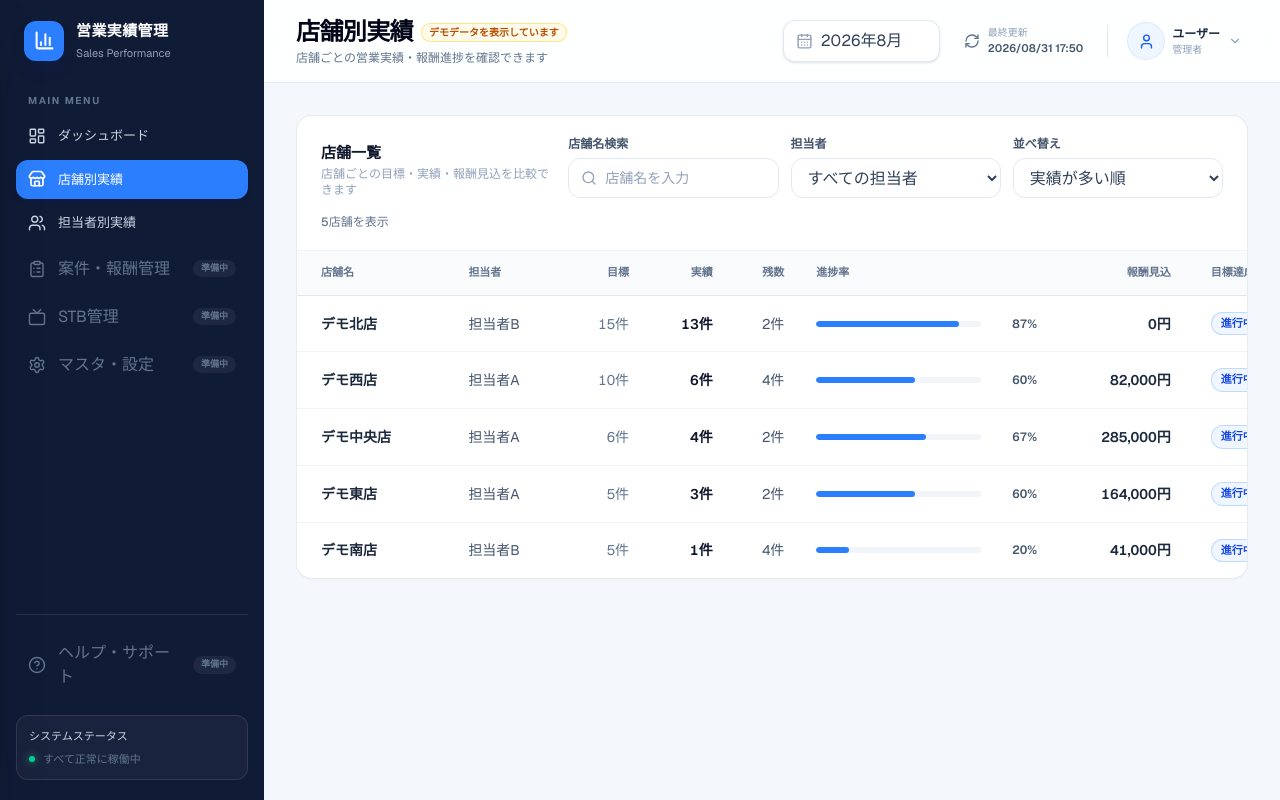
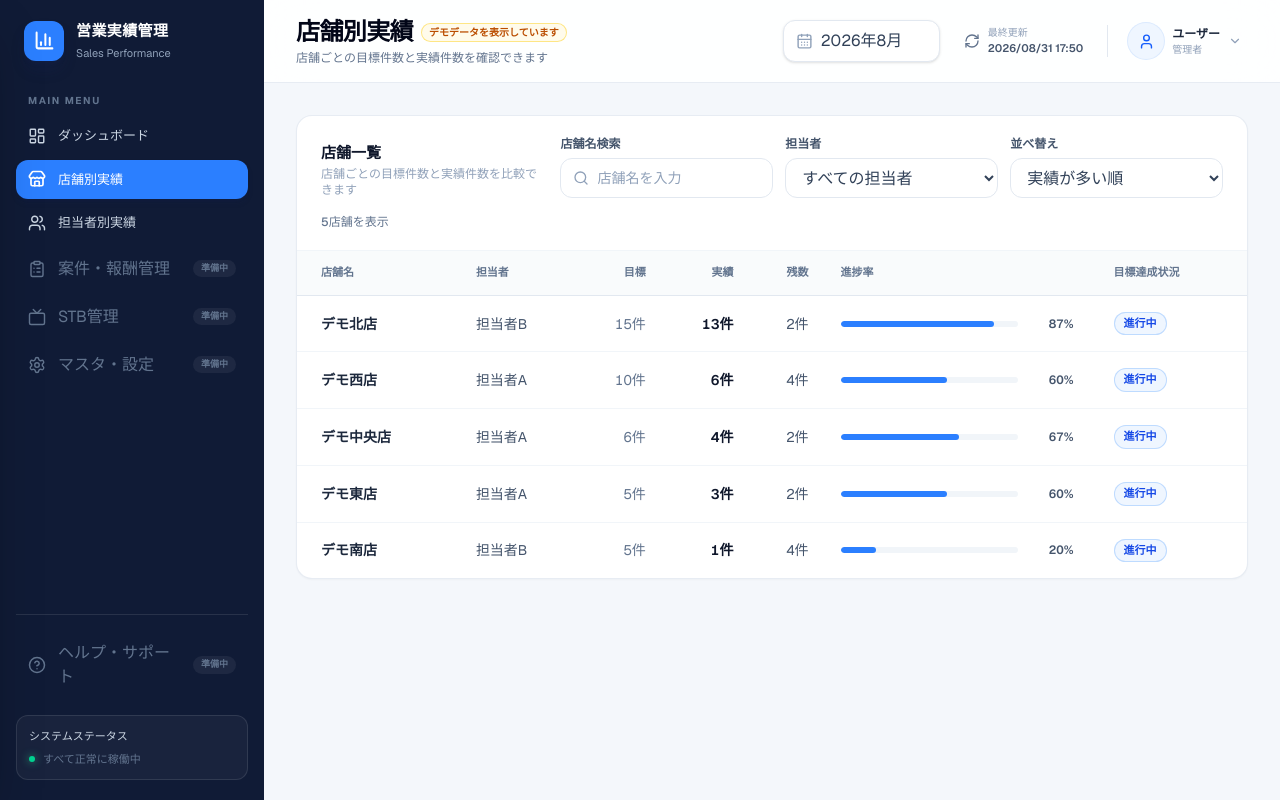
Before and after one commit to albernal00/sales-dashboard, a Next.js app: page /stores in a window 1280 px wide. Built offline with nearby package versions, Linux system fonts and the light colour scheme.

Commit message:
refactor: separate store counts and staff sales

```diff
--- a/app/layout.tsx
+++ b/app/layout.tsx
@@ -14,7 +14,7 @@ const geistMono = Geist_Mono({
 
 export const metadata: Metadata = {
   title: "営業実績管理 | ダッシュボード",
-  description: "営業実績・KPI・報酬進捗を一元管理するダッシュボード",
+  description: "営業実績・KPI・売上進捗を一元管理するダッシュボード",
 };
 
 export default function RootLayout({ children }: LayoutProps<"/">) {
--- a/app/page.tsx
+++ b/app/page.tsx
@@ -47,7 +47,6 @@ export default async function Home({ searchParams }: HomeProps) {
   const storeDetails = createStoreDetails(
     dashboardData.stores,
     dashboardData.staff,
-    dashboardData.rewards,
     dashboardData.targetMonth
   );
   const staffRanking = createStaffRanking(
@@ -104,9 +103,9 @@ export default async function Home({ searchParams }: HomeProps) {
             />
 
             <KpiCard
-              title="報酬見込"
-              value={formatCurrency(kpis.expectedReward)}
-              subtext="対象月に申し込まれた、キャンセル以外の案件の見込報酬"
+              title="売上見込"
+              value={formatCurrency(kpis.expectedSales)}
+              subtext="対象月のキャンセル以外の申込案件の入り単価合計"
               icon={BadgeJapaneseYen}
               tone="emerald"
             />
--- a/app/stores/page.tsx
+++ b/app/stores/page.tsx
@@ -25,7 +25,6 @@ export default async function StoresPage({ searchParams }: StoresPageProps) {
   const stores = createStoreListRows(
     dashboardData.stores,
     dashboardData.staff,
-    dashboardData.rewards,
     dashboardData.targetDataAvailable
   );
 
@@ -37,7 +36,7 @@ export default async function StoresPage({ searchParams }: StoresPageProps) {
         <Header
           pathname="/stores"
           title="店舗別実績"
-          description="店舗ごとの営業実績・報酬進捗を確認できます"
+          description="店舗ごとの目標件数と実績件数を確認できます"
           targetMonth={dashboardData.targetMonth}
           updatedAt={dashboardData.updatedAt}
           isFallback={dashboardData.isFallback}
--- a/components/Header.tsx
+++ b/components/Header.tsx
@@ -19,7 +19,7 @@ type HeaderProps = {
 export default function Header({
   pathname,
   title = "ダッシュボード",
-  description = "営業実績・報酬進捗を確認できます",
+  description = "営業実績・売上進捗を確認できます",
   targetMonth,
   updatedAt,
   isFallback,
--- a/components/StaffRanking.tsx
+++ b/components/StaffRanking.tsx
@@ -39,7 +39,7 @@ export default function StaffRanking({ staff }: StaffRankingProps) {
             </div>
 
             <p className="text-sm font-bold tabular-nums text-slate-800">
-              {formatCurrency(person.reward, "symbol")}
+              {formatCurrency(person.sales, "symbol")}
             </p>
           </div>
         ))}
--- a/components/StoreProgress.tsx
+++ b/components/StoreProgress.tsx
@@ -10,7 +10,6 @@ import { createPortal } from "react-dom";
 import { ChevronRight, X } from "lucide-react";
 import {
   formatCount,
-  formatCurrency,
   formatPercent,
   formatTargetMonth,
 } from "@/lib/formatters";
@@ -141,53 +140,11 @@ export default function StoreProgress({ stores, details }: StoreProgressProps) {
             ))}
           </dl>
 
-          <div className="mt-4 rounded-xl border border-emerald-100 bg-emerald-50/60 px-4 py-3">
-            <p className="text-[11px] font-semibold text-emerald-700">報酬見込合計</p>
-            <p className="mt-1 text-xl font-bold tabular-nums text-slate-950">
-              {formatCurrency(selectedStore.expectedReward)}
-            </p>
-          </div>
-
-          <div className="mt-6">
-            <h3 className="text-sm font-bold text-slate-900">商品別内訳</h3>
-
-            {selectedStore.actual === 0 ? (
-              <div className="mt-3 rounded-xl border border-dashed border-slate-200 bg-slate-50 px-4 py-8 text-center text-sm text-slate-500">
-                対象月の実績はありません
-              </div>
-            ) : selectedStore.products.length === 0 ? (
-              <div className="mt-3 rounded-xl border border-dashed border-slate-200 bg-slate-50 px-4 py-8 text-center text-sm text-slate-500">
-                商品別報酬データはありません
-              </div>
-            ) : (
-              <div className="mt-3 overflow-x-auto rounded-xl border border-slate-200">
-                <table className="w-full min-w-96 text-sm">
-                  <thead className="bg-slate-50 text-left text-[11px] font-semibold text-slate-400">
-                    <tr>
-                      <th className="px-4 py-3">商品</th>
-                      <th className="px-4 py-3 text-right">件数</th>
-                      <th className="px-4 py-3 text-right">報酬見込</th>
-                    </tr>
-                  </thead>
-                  <tbody className="divide-y divide-slate-100">
-                    {selectedStore.products.map((product) => (
-                      <tr key={product.priceKey}>
-                        <td className="px-4 py-3 font-medium text-slate-800">
-                          {product.priceKey}
-                        </td>
-                        <td className="px-4 py-3 text-right tabular-nums text-slate-600">
-                          {formatCount(product.count)}
-                        </td>
-                        <td className="px-4 py-3 text-right font-semibold tabular-nums text-slate-800">
-                          {formatCurrency(product.expectedReward)}
-                        </td>
-                      </tr>
-                    ))}
-                  </tbody>
-                </table>
-              </div>
-            )}
-          </div>
+          {selectedStore.actual === 0 && (
+            <div className="mt-4 rounded-xl border border-dashed border-slate-200 bg-slate-50 px-4 py-8 text-center text-sm text-slate-500">
+              対象月の実績はありません
+            </div>
+          )}
         </div>
       </div>
     </div>
--- a/components/StoresTable.tsx
+++ b/components/StoresTable.tsx
@@ -4,7 +4,6 @@ import { useMemo, useState } from "react";
 import { Search, Store } from "lucide-react";
 import {
   formatCount,
-  formatCurrency,
   formatPercent,
 } from "@/lib/formatters";
 import type { StoreGoalStatus, StoreListRow } from "@/types/dashboard";
@@ -13,7 +12,7 @@ type StoresTableProps = {
   stores: StoreListRow[];
 };
 
-type SortKey = "actual" | "progress" | "remaining" | "reward" | "name";
+type SortKey = "actual" | "progress" | "remaining" | "name";
 
 const statusStyles: Record<
   StoreGoalStatus,
@@ -63,8 +62,6 @@ export default function StoresTable({ stores }: StoresTableProps) {
           return b.progress - a.progress || b.actual - a.actual;
         case "remaining":
           return b.remaining - a.remaining || b.actual - a.actual;
-        case "reward":
-          return b.expectedReward - a.expectedReward || b.actual - a.actual;
         case "name":
           return a.name.localeCompare(b.name, "ja");
         default:
@@ -80,7 +77,7 @@ export default function StoresTable({ stores }: StoresTableProps) {
           <div>
             <h2 className="text-[15px] font-bold text-slate-900">店舗一覧</h2>
             <p className="mt-0.5 text-xs text-slate-400">
-              店舗ごとの目標・実績・報酬見込を比較できます
+              店舗ごとの目標件数と実績件数を比較できます
             </p>
           </div>
 
@@ -131,7 +128,6 @@ export default function StoresTable({ stores }: StoresTableProps) {
                 <option value="actual">実績が多い順</option>
                 <option value="progress">進捗率が高い順</option>
                 <option value="remaining">残数が多い順</option>
-                <option value="reward">報酬見込が多い順</option>
                 <option value="name">店舗名順</option>
               </select>
             </label>
@@ -157,7 +153,7 @@ export default function StoresTable({ stores }: StoresTableProps) {
         </div>
       ) : (
         <div className="overflow-x-auto">
-          <table className="w-full min-w-[1040px] text-sm">
+          <table className="w-full min-w-[920px] text-sm">
             <thead className="bg-slate-50/80">
               <tr className="border-b border-slate-200 text-left text-[11px] font-semibold text-slate-500">
                 <th scope="col" className="px-6 py-3.5">店舗名</th>
@@ -166,7 +162,6 @@ export default function StoresTable({ stores }: StoresTableProps) {
                 <th scope="col" className="px-4 py-3.5 text-right">実績</th>
                 <th scope="col" className="px-4 py-3.5 text-right">残数</th>
                 <th scope="col" className="min-w-48 px-4 py-3.5">進捗率</th>
-                <th scope="col" className="px-4 py-3.5 text-right">報酬見込</th>
                 <th scope="col" className="px-6 py-3.5">目標達成状況</th>
               </tr>
             </thead>
@@ -213,9 +208,6 @@ export default function StoresTable({ stores }: StoresTableProps) {
                         </span>
                       </div>
                     </td>
-                    <td className="whitespace-nowrap px-4 py-4 text-right font-semibold tabular-nums text-slate-800">
-                      {formatCurrency(store.expectedReward)}
-                    </td>
                     <td className="px-6 py-4">
                       <span className={`inline-flex whitespace-nowrap rounded-full px-2.5 py-1 text-[11px] font-semibold ring-1 ring-inset ${status.className}`}>
                         {status.label}
--- a/lib/dashboard.ts
+++ b/lib/dashboard.ts
@@ -32,7 +32,7 @@ export function calculateDashboardKpis(
     (sum, store) => sum + store.previousActual,
     0
   );
-  const expectedReward = rewards.reduce(
+  const expectedSales = rewards.reduce(
     (sum, reward) =>
       reward.status === "confirmed" || reward.status === "pending"
         ? sum + reward.amount
@@ -46,7 +46,7 @@ export function calculateDashboardKpis(
     remaining: calculateRemaining(actual, target),
     achievementRate: calculateProgress(actual, target),
     previousMonthDifference: actual - previousActual,
-    expectedReward,
+    expectedSales,
   };
 }
 
@@ -70,38 +70,11 @@ export function createStoreProgressRows(
 export function createStoreDetails(
   stores: StorePerformance[],
   staff: Staff[],
-  rewards: Reward[],
   targetMonth: string
 ): StoreDetail[] {
   const staffNames = new Map(staff.map((person) => [person.id, person.name]));
 
-  return stores.map((store, index) => {
-    const storeRewards = rewards.filter(
-      (reward) => reward.storeId === store.id
-    );
-    const productGroups = new Map<
-      string,
-      { applications: Set<string>; expectedReward: number }
-    >();
-
-    for (const reward of storeRewards) {
-      const priceKey = reward.priceKey ?? "未設定";
-      const group = productGroups.get(priceKey) ?? {
-        applications: new Set<string>(),
-        expectedReward: 0,
-      };
-      group.applications.add(reward.applicationKey);
-      group.expectedReward += reward.amount;
-      productGroups.set(priceKey, group);
-    }
-
-    const products = Array.from(productGroups, ([priceKey, group]) => ({
-      priceKey,
-      count: group.applications.size,
-      expectedReward: group.expectedReward,
-    })).sort((a, b) => b.count - a.count || a.priceKey.localeCompare(b.priceKey));
-
-    return {
+  return stores.map((store, index) => ({
       key: `store-${index + 1}`,
       name: store.name,
       target: store.target,
@@ -110,30 +83,17 @@ export function createStoreDetails(
       remaining: calculateRemaining(store.actual, store.target),
       progress: calculateProgress(store.actual, store.target),
       targetMonth,
-      expectedReward: storeRewards.reduce(
-        (sum, reward) => sum + reward.amount,
-        0
-      ),
-      products,
-    };
-  });
+  }));
 }
 
 export function createStoreListRows(
   stores: StorePerformance[],
   staff: Staff[],
-  rewards: Reward[],
   targetDataAvailable: boolean
 ): StoreListRow[] {
   const progressRows = createStoreProgressRows(stores, staff);
-  const rewardTotals = rewards.reduce<Map<string, number>>((totals, reward) => {
-    if (!reward.storeId) return totals;
-    totals.set(reward.storeId, (totals.get(reward.storeId) ?? 0) + reward.amount);
-    return totals;
-  }, new Map());
 
-  return progressRows.map((row, index) => {
-    const store = stores[index];
+  return progressRows.map((row) => {
     const goalStatus = !targetDataAvailable
       ? "unregistered"
       : row.target === 0
@@ -144,7 +104,6 @@ export function createStoreListRows(
 
     return {
       ...row,
-      expectedReward: rewardTotals.get(store.id) ?? 0,
       goalStatus,
     };
   });
@@ -163,9 +122,9 @@ export function createStaffRanking(
     .map((person) => ({
       ...person,
       count: person.personalActual,
-      reward: rewardTotals.get(person.id) ?? 0,
+      sales: rewardTotals.get(person.id) ?? 0,
     }))
-    .sort((a, b) => b.count - a.count || b.reward - a.reward);
+    .sort((a, b) => b.count - a.count || b.sales - a.sales);
 }
 
 export function createStaffListRows(
@@ -195,7 +154,7 @@ export function createStaffListRows(
       remaining: calculateRemaining(actual, target),
       progress: calculateProgress(actual, target),
       personalActual: person.personalActual,
-      expectedReward: rewardTotals.get(person.id) ?? 0,
+      expectedSales: rewardTotals.get(person.id) ?? 0,
       targetRegistered: targetDataAvailable,
     };
   });
```
Also changed, not shown: components/StaffTable.tsx (+7 -7 lines), types/dashboard.ts (+3 -12 lines).
